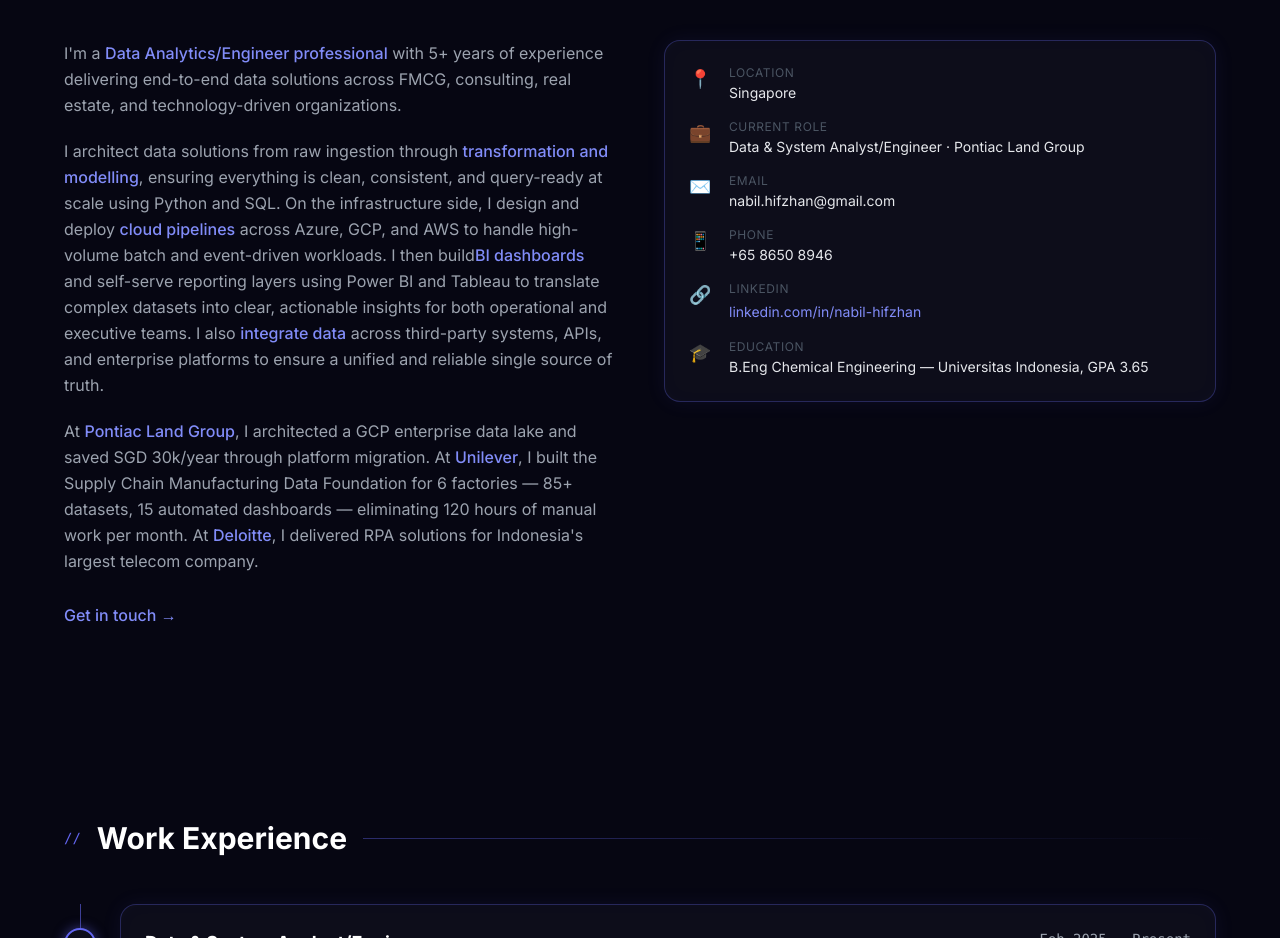
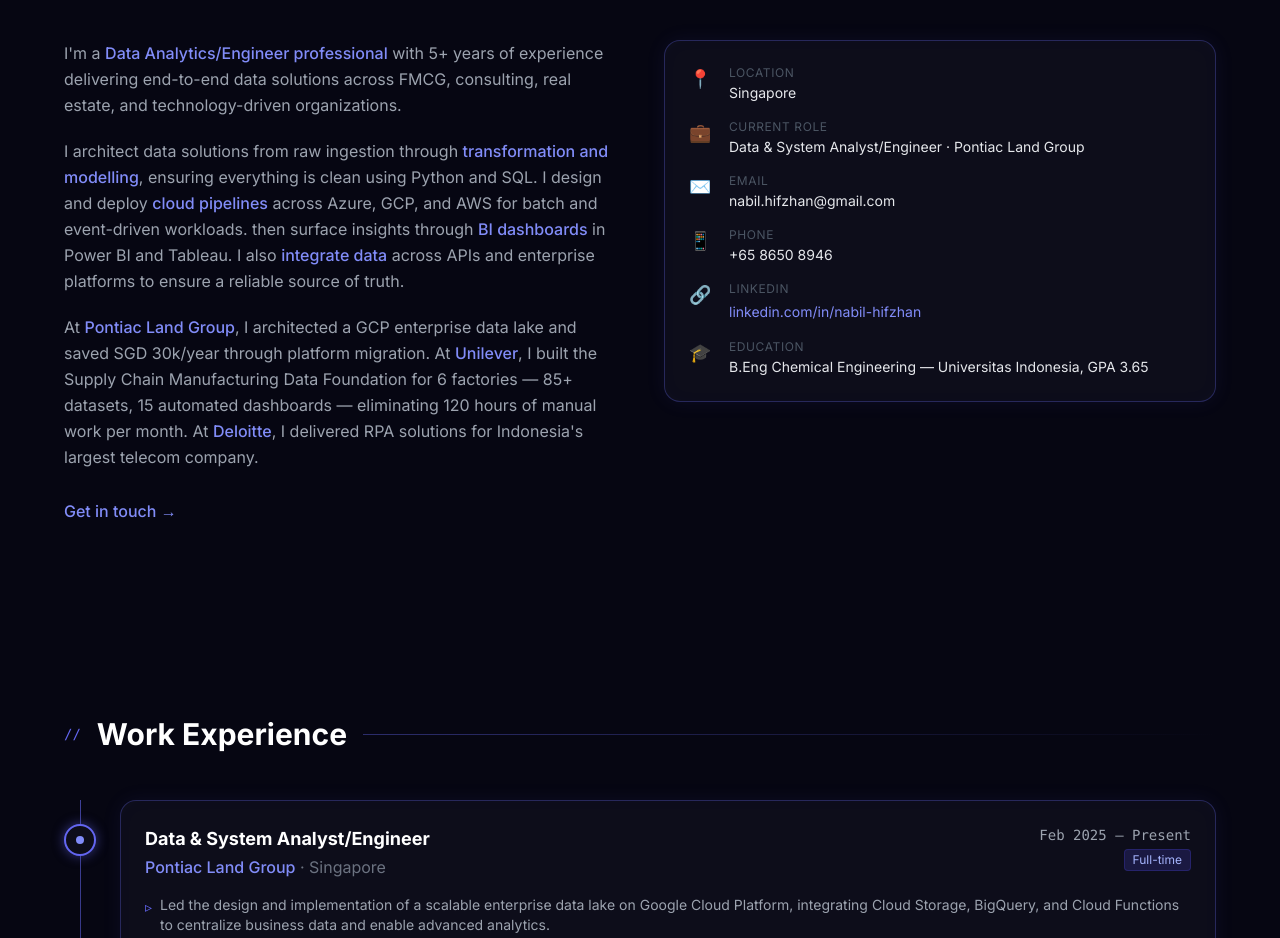
Before and after one commit to nabilhifzhan151199/portfolio-cv, a React (Vite) app: page / in a window 1280 px wide. Shown: the part 940-1878 px from the top of the page. Built offline with nearby package versions, Linux system fonts and the light colour scheme.

Commit message:
content: update about section

```diff
--- a/src/components/About.jsx
+++ b/src/components/About.jsx
@@ -16,14 +16,12 @@
               real estate, and technology-driven organizations.
             </p>
             <p>
-              I architect data solutions from raw ingestion through <span className="text-indigo-400 font-medium">transformation and
-              modelling</span>, ensuring everything is clean, consistent, and query-ready at scale using Python and SQL.
-              On the infrastructure side, I design and deploy <span className="text-indigo-400 font-medium">cloud
-              pipelines</span> across Azure, GCP, and AWS to handle high-volume batch and event-driven workloads. I then build
-              <span className="text-indigo-400 font-medium">BI dashboards</span> and self-serve reporting layers using Power BI
-              and Tableau to translate complex datasets into clear, actionable insights for both operational and executive teams.
-              I also <span className="text-indigo-400 font-medium">integrate data</span> across third-party systems, APIs, and
-              enterprise platforms to ensure a unified and reliable single source of truth.
+              I architect data solutions from raw ingestion through <span className="text-indigo-400 font-medium">transformation
+              and modelling</span>, ensuring everything is clean using Python and SQL. I design and
+              deploy <span className="text-indigo-400 font-medium">cloud pipelines</span> across Azure, GCP, and AWS for batch
+              and event-driven workloads. then surface insights through <span className="text-indigo-400 font-medium">BI
+              dashboards</span> in Power BI and Tableau. I also <span className="text-indigo-400 font-medium">integrate
+              data</span> across APIs and enterprise platforms to ensure a reliable source of truth.
             </p>
             <p>
               At <span className="text-indigo-400 font-medium">Pontiac Land Group</span>, I architected a GCP enterprise data
```
